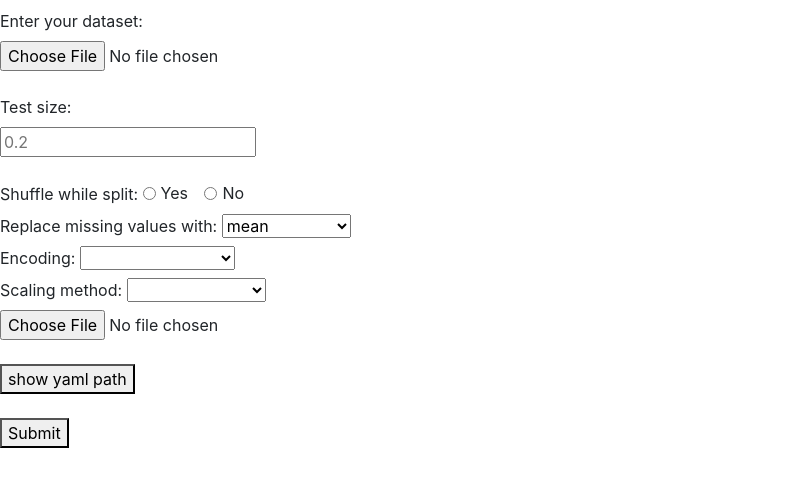
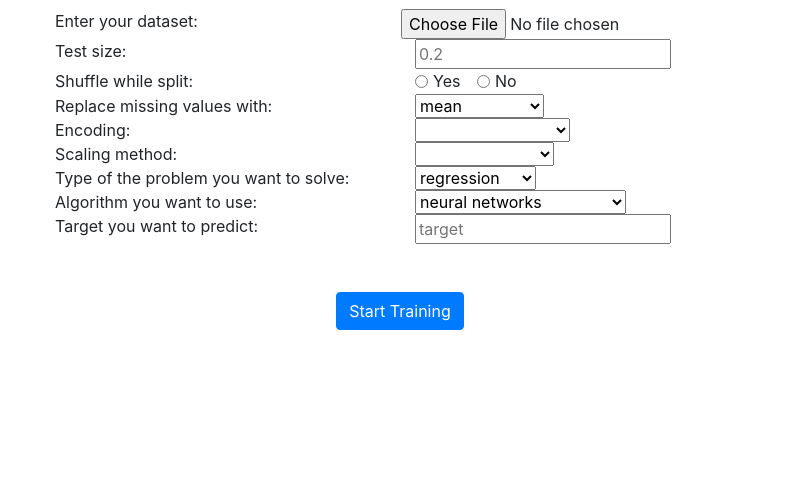
Before and after one commit to nidhaloff/igel-ui, an Electron app: page templates/train.html in a window 800 px wide. Shown: the part 103-590 px from the top of the page. Drawn offline with nearby package versions, Linux system fonts and the light colour scheme.

Commit message:
UI finished

```diff
--- a/templates/train.html
+++ b/templates/train.html
@@ -1,38 +1,53 @@
 <!DOCTYPE html>
 <html lang="en">
+
 <head>
     <meta charset="UTF-8">
     <meta name="viewport" content="width=device-width, initial-scale=1.0">
     <title>Igel UI</title>
-    <img src="../assets/logo.jpg"/>
-    <meta name="viewport" content="width=device-width, initial-scale=1, shrink-to-fit=no">
+    <img src="../assets/logo.jpg" />
     <!-- https://electronjs.org/docs/tutorial/security#csp-meta-tag -->
     <meta http-equiv="Content-Security-Policy" content="script-src 'self' 'unsafe-inline';" />
     <link rel="stylesheet" href="../styles.css">
-    <link rel="stylesheet" href="https://cdn.jsdelivr.net/npm/bootstrap@4.5.3/dist/css/bootstrap.min.css" integrity="sha384-TX8t27EcRE3e/ihU7zmQxVncDAy5uIKz4rEkgIXeMed4M0jlfIDPvg6uqKI2xXr2" crossorigin="anonymous">
-    <script src="https://code.jquery.com/jquery-3.5.1.slim.min.js" integrity="sha384-DfXdz2htPH0lsSSs5nCTpuj/zy4C+OGpamoFVy38MVBnE+IbbVYUew+OrCXaRkfj" crossorigin="anonymous"></script>
-    <script src="https://cdn.jsdelivr.net/npm/bootstrap@4.5.3/dist/js/bootstrap.bundle.min.js" integrity="sha384-ho+j7jyWK8fNQe+A12Hb8AhRq26LrZ/JpcUGGOn+Y7RsweNrtN/tE3MoK7ZeZDyx" crossorigin="anonymous"></script>
+    <link rel="stylesheet" href="https://cdn.jsdelivr.net/npm/bootstrap@4.5.3/dist/css/bootstrap.min.css"
+        integrity="sha384-TX8t27EcRE3e/ihU7zmQxVncDAy5uIKz4rEkgIXeMed4M0jlfIDPvg6uqKI2xXr2" crossorigin="anonymous">
+    <script src="https://code.jquery.com/jquery-3.5.1.slim.min.js"
+        integrity="sha384-DfXdz2htPH0lsSSs5nCTpuj/zy4C+OGpamoFVy38MVBnE+IbbVYUew+OrCXaRkfj"
+        crossorigin="anonymous"></script>
+    <script src="https://cdn.jsdelivr.net/npm/bootstrap@4.5.3/dist/js/bootstrap.bundle.min.js"
+        integrity="sha384-ho+j7jyWK8fNQe+A12Hb8AhRq26LrZ/JpcUGGOn+Y7RsweNrtN/tE3MoK7ZeZDyx"
+        crossorigin="anonymous"></script>
 
     <div>
 
         <a href="../index.html">
-            <svg width="2em" height="2em" viewBox="0 0 16 16" class="bi bi-arrow-left-short" fill="currentColor" xmlns="http://www.w3.org/2000/svg">
-                <path fill-rule="evenodd" d="M12 8a.5.5 0 0 1-.5.5H5.707l2.147 2.146a.5.5 0 0 1-.708.708l-3-3a.5.5 0 0 1 0-.708l3-3a.5.5 0 1 1 .708.708L5.707 7.5H11.5a.5.5 0 0 1 .5.5z"/>
+            <svg width="2em" height="2em" viewBox="0 0 16 16" class="bi bi-arrow-left-short" fill="currentColor"
+                xmlns="http://www.w3.org/2000/svg">
+                <path fill-rule="evenodd"
+                    d="M12 8a.5.5 0 0 1-.5.5H5.707l2.147 2.146a.5.5 0 0 1-.708.708l-3-3a.5.5 0 0 1 0-.708l3-3a.5.5 0 1 1 .708.708L5.707 7.5H11.5a.5.5 0 0 1 .5.5z" />
             </svg>
         </a>
     </div>
 </head>
+
 <body>
+
     <h1 id="title">Igel UI</h1>
     <br>
-    <label>Enter your dataset: </label><br>
-    <input id="data" placeholder="data.csv" type="file"><br>
-    <br>
-    <label>Test size: </label><br>
-    <input placeholder="0.2" type="number"><br>
-    <br>
-    <label>Shuffle while split: </label>
+    <div class="container">
+        <div class="row">
+            <div class="col">Enter your dataset:</div>
+            <div class="col"><input id="data" placeholder="data.csv" type="file"></div>
+        </div>
 
+        <div class="row">
+        <div class="col">Test size: </div>
+        <div class="col"><input placeholder="0.2" type="number"></div>
+    </div>
+
+    <div class="row">
+        <div class="col">Shuffle while split: </div>
+        <div class="col">
         <div class="form-check form-check-inline">
             <input class="form-check-input" type="radio" name="inlineRadioOptions" id="inlineRadio1" value="option1">
             <label class="form-check-label" for="inlineRadio1">Yes</label>
@@ -41,9 +56,12 @@
             <input class="form-check-input" type="radio" name="inlineRadioOptions" id="inlineRadio2" value="option2">
             <label class="form-check-label" for="inlineRadio2">No</label>
         </div>
-      <br>
+    </div>
+    </div>
 
-      <label>Replace missing values with: </label>
+    <div class="row">
+        <div class="col">Replace missing values with: </div>
+        <div class="col">
         <select id="missing-values" name="missing-values">
             <option value="mean">mean</option>
             <option value="median">median</option>
@@ -51,31 +69,113 @@
             <option value="most frequent">most frequent</option>
             <option value="constant">constant</option>
         </select>
+    </div>
+    </div>
 
-      <br>
-
-      <label>Encoding: </label>
+    <div class="row">
+        <div class="col">Encoding: </div>
+        <div class="col">
         <select id="encoding" name="encoding">
             <option value=""></option>
             <option value="OneHotEncoding">one hot encoding</option>
             <option value="LabelEncoding">label encoding</option>
         </select>
+    </div>
+    </div>
 
-      <br>
-      <label>Scaling method: </label>
+    <div class="row">
+        <div class="col">Scaling method: </div>
+        <div class="col">
         <select id="scale" name="scale">
             <option value=""></option>
             <option value="Standard">standardization</option>
             <option value="MinMax">normalization</option>
         </select>
+    </div>
+    </div>
 
+    <div class="row">
+        <div class="col">Type of the problem you want to solve: </div>
+        <div class="col">
+        <select id="type" name="type">
+            <option value="regression">regression</option>
+            <option value="classification">classification</option>
+            <option value="clustering">clustering</option>
+        </select>
+    </div>
+    </div>
 
+    <div class="row">
+        <div class="col">Algorithm you want to use:</div>
+            <div class="col">
+        <select id="algorithm" name="algorithm">
+            <option value="NeuralNetwork">neural networks</option>
+            <option value="LinearRegression">linear regression</option>
+            <option value="LogisticRegression">logistic regression</option>
+            <option value="DecisionTree">decision tree</option>
+            <option value="RandomForest">random forest</option>
+            <option value="ExtraTrees">extra trees</option>
+
+            <option value="SVM">support vector machines</option>
+            <option value="NearestNeighbor">nearest neighbor</option>
+            <option value="GradientBoosting">gradient boosting</option>
+            <option value="Adaboost">Adaboost</option>
+            <option value="Perceptron">Perceptron</option>
+            <option value="Ridge">Ridge</option>
+            <option value="Lasso">Lasso</option>
+        </select>
+    </div>
+    </div>
+        <!-- <br>
+      <label>Use hyperparameter search: </label>
+
+      <div class="form-check form-check-inline">
+          <input class="form-check-input" onclick="displayHyperparamOptions()" type="radio" name="inlineRadioOptions" id="hyper-yes" value="yes">
+          <label class="form-check-label" for="hyper-yes">Yes</label>
+        </div>
+        <div class="form-check form-check-inline">
+          <input class="form-check-input" onclick="displayHyperparamOptions()" type="radio" name="inlineRadioOptions" id="hyper-no" value="no">
+          <label class="form-check-label" for="hyper-no">No</label>
+        </div>
         <br>
-    <input id="yaml" type="file"><br><br>
-    <button id="btn-yaml" onclick="showYamlPath()">show yaml path</button><br><br>
+    <div id="hyperparam-search" style="display: none;">
+        <label>Method: </label>
+      <select id="method" name="method">
+        <option value="grid_search">grid search</option>
+        <option value="random_search">random search</option>
 
-    <button onclick="send()">Submit</button><br><br>
+        <label>Number of Kfold: </label>
+      <select id="kfold" name="kfold">
+        <option value="NeuralNetwork">neural networks</option>
+        <option value="LinearRegression">linear regression</option>
+    </div> -->
 
+    <div class="row">
+        <div class="col">Target you want to predict: </div>
+        <div class="col">
+        <input type="text" id="target" placeholder="target" />
+    </div>
+    </div>
+</div>
+
+<br><br>
+<div style="text-align: center;">
+<button onclick="send()" type="button" class="btn btn-primary">Start Training</button>
+</div>
+
+    <script>
+        function displayHyperparamOptions() {
+            let hyperparamBtn = document.getElementById('hyper-yes');
+            let hyperparamDiv = document.getElementById('hyperparam-search');
+            if (hyperparamBtn.checked) {
+                hyperparamDiv.style.display = "block";
+            }
+            else {
+                hyperparamDiv.style.display = "none";
+            }
+        }
+    </script>
     <script src="../js/script.js"></script>
 </body>
+
 </html>
```
Also changed, not shown: index.html (+1 -1 lines). Lines whose indentation alone changed are shown as unchanged.
